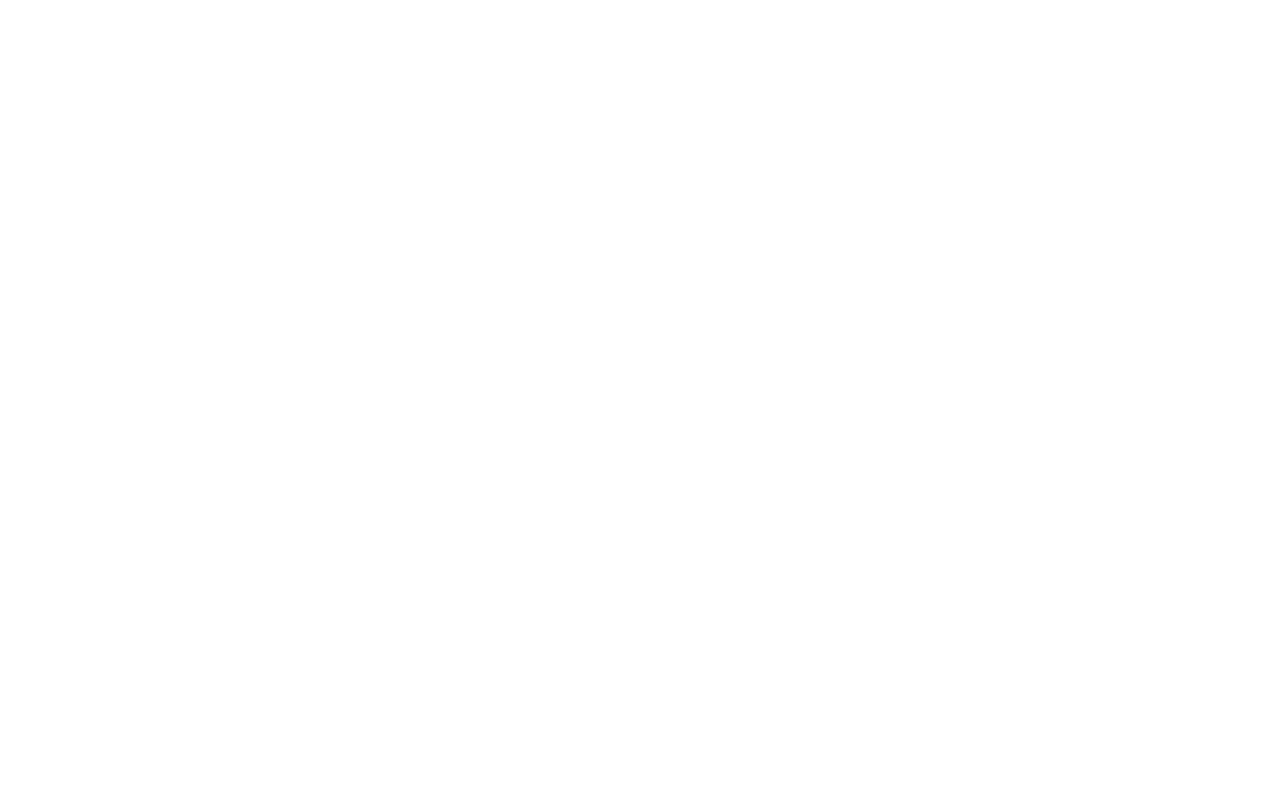
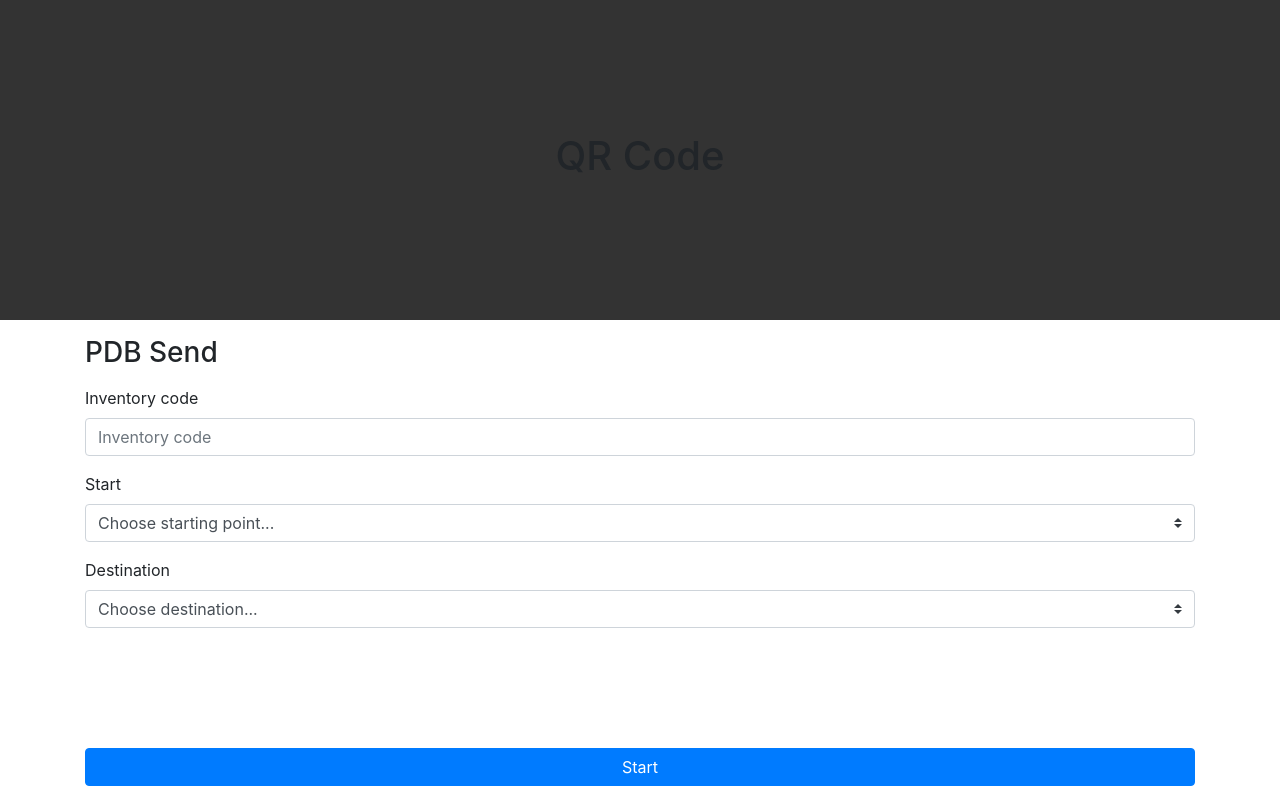
Before and after one commit to wisnuprama/shipment-live-tracking, a React (Create React App) app in the folder frontend/: page /start-shipment in a window 1280 px wide. Built offline with nearby package versions, Linux system fonts and the light colour scheme.

Commit message:
feat: userflow 4 - add new shipment

```diff
--- /dev/null
+++ b/frontend/src/components/SelectPlace/index.jsx
@@ -0,0 +1,28 @@
+import React from "react";
+import places from "./places.json";
+
+export default function SelectPlace({
+  placeholder = "Select place",
+  onChange = () => {},
+  ...props
+}) {
+  return (
+    <select
+      defaultValue={placeholder}
+      className="form-control custom-select"
+      {...props}
+      onChange={e => {
+        onChange(places[e.target.value], e);
+      }}
+    >
+      <option disabled hidden>
+        {placeholder}
+      </option>
+      {places.map((place, index) => (
+        <option key={place.locationName} value={index}>
+          {place.locationName}
+        </option>
+      ))}
+    </select>
+  );
+}
--- /dev/null
+++ b/frontend/src/components/SelectPlace/places.json
@@ -0,0 +1,22 @@
+[
+    {
+        "locationName": "Fasilkom Lama",
+        "lat": "-6.364184",
+        "lng": "106.828720"
+    },
+    {
+        "locationName": "Balairung UI",
+        "lat": "-6.368615",
+        "lng": "106.829389"
+    },
+    {
+        "locationName": "Fasilkom Baru",
+        "lat": "-6.370562",
+        "lng": "106.827353"
+    },
+    {
+        "locationName": "MIPA",
+        "lat": "-6.369743",
+        "lng": "106.826117"
+    }
+]
--- /dev/null
+++ b/frontend/src/modules/restapi.js
@@ -0,0 +1,19 @@
+import axios from "axios";
+
+import { transformRequestData, transformResponseData } from "./utils";
+
+export const http = axios.create({
+  baseURL: "http://localhost:5000/api"
+});
+
+export function getShipments(...args) {
+  return http.get("/shipments", ...args);
+}
+
+export function postShipment(data, ...args) {
+  const transformedData = transformRequestData(data);
+  return http.post("/shipments", transformedData, ...args).then(res => {
+    res.data = transformResponseData(res.data);
+    return res;
+  });
+}
--- /dev/null
+++ b/frontend/src/modules/utils.js
@@ -0,0 +1,36 @@
+export function snakeToCamel(string) {
+  return string.replace(/(_\w)/g, function(m) {
+    return m[1].toUpperCase();
+  });
+}
+
+export function camelToSnake(string) {
+  return string
+    .replace(/[\w]([A-Z])/g, function(m) {
+      return m[0] + "_" + m[1];
+    })
+    .toLowerCase();
+}
+
+export function transformData(data, fn) {
+  const keys = Object.keys(data);
+  const newData = {};
+
+  keys.forEach(k => {
+    let value = data[k];
+    if (typeof k === "object") {
+      value = transformRequestData(k);
+    }
+    newData[fn(k)] = value;
+  });
+
+  return newData;
+}
+
+export function transformRequestData(data) {
+  return transformData(data, camelToSnake);
+}
+
+export function transformResponseData(data) {
+  return transformData(data, snakeToCamel);
+}
--- a/frontend/src/pages/GoodsPage/index.jsx
+++ /dev/null
@@ -1,10 +0,0 @@
-import React from "react";
-
-/**
- * Userflow 4
- */
-function GoodsPage() {
-  return <div>Start/stop goods movement</div>;
-}
-
-export default GoodsPage;
--- /dev/null
+++ b/frontend/src/pages/ShipmentPage/index.jsx
@@ -0,0 +1,123 @@
+import React from "react";
+import styled from "styled-components";
+import QRCode from "qrcode.react";
+
+import * as RestApi from "../../modules/restapi";
+
+import SelectPlace from "../../components/SelectPlace";
+
+/**
+ * Userflow 4
+ */
+export default function ShipmentPage() {
+  const [shipment, setShipment] = React.useState(null);
+  const [formData, setFormData] = React.useState(() => {});
+
+  function handleSubmit(e) {
+    e.preventDefault();
+    const { start, destination, inventoryCode } = formData;
+    const newData = {
+      inventoryCode,
+      startName: start.locationName,
+      startLat: start.lat,
+      startLng: start.lng,
+      destinationName: destination.locationName,
+      destinationLat: destination.lat,
+      destinationLng: destination.lng
+    };
+    RestApi.postShipment(newData)
+      .then(res => res.data)
+      .then(data => setShipment(data));
+  }
+
+  const handleChange = React.useCallback(({ target }) => {
+    setFormData({ ...formData, [target.name]: target.value });
+  });
+
+  const handleSelectPlace = React.useCallback((place, { target }) => {
+    setFormData({ ...formData, [target.name]: place });
+  });
+
+  return (
+    <>
+      <QRBacground className="container-fluid">
+        <QRWrapper className="d-flex justify-content-center align-items-center">
+          {shipment ? (
+            <QRCode value={shipment.shippingCode} size={window.innerWidth} />
+          ) : (
+            <h1>QR Code</h1>
+          )}
+        </QRWrapper>
+      </QRBacground>
+      <div className="container pt-3 pb-3">
+        <h3>PDB Send</h3>
+        <Form
+          className="d-flex flex-column mt-3"
+          method="POST"
+          onSubmit={handleSubmit}
+        >
+          <div className="form-group">
+            <label htmlFor="inventoryCode">Inventory code</label>
+            <input
+              id="inventoryCode"
+              name="inventoryCode"
+              type="text"
+              className="form-control"
+              placeholder="Inventory code"
+              onChange={handleChange}
+              required
+            />
+          </div>
+          <div className="form-group">
+            <label htmlFor="start">Start</label>
+            <SelectPlace
+              id="start"
+              name="start"
+              placeholder="Choose starting point..."
+              required
+              onChange={handleSelectPlace}
+            />
+          </div>
+          <div className="form-group">
+            <label htmlFor="destination">Destination</label>
+            <SelectPlace
+              id="destination"
+              name="destination"
+              placeholder="Choose destination..."
+              required
+              onChange={handleSelectPlace}
+            />
+          </div>
+          <ButtonStickBottom
+            type="submit"
+            className="btn btn-primary btn-block"
+          >
+            Start
+          </ButtonStickBottom>
+        </Form>
+      </div>
+    </>
+  );
+}
+
+const Form = styled.form`
+  height: 400px;
+  flex-grow: 1;
+`;
+
+const ButtonStickBottom = styled.button`
+  margin-top: auto;
+`;
+
+const QRBacground = styled.div`
+  background: #333;
+`;
+
+const QRWrapper = styled.div`
+  min-height: 320px;
+  * {
+    max-width: 360px;
+    max-height: 360px;
+    object-fit: contain;
+  }
+`;
--- a/frontend/src/pages/index.jsx
+++ b/frontend/src/pages/index.jsx
@@ -45,6 +45,14 @@
     }
   },
   {
+    title: "Start shipment",
+    route: {
+      exact: false,
+      path: "/start-shipment",
+      component: React.lazy(() => import("./ShipmentPage"))
+    }
+  },
+  {
     title: "Shipments",
     route: {
       exact: true,
@@ -69,14 +77,6 @@
     }
   },
   {
-    title: "Send the Goods",
-    route: {
-      exact: true,
-      path: "/goods",
-      component: React.lazy(() => import("./GoodsPage"))
-    }
-  },
-  {
     title: "Goods Receipt",
     route: {
       exact: true,
```
